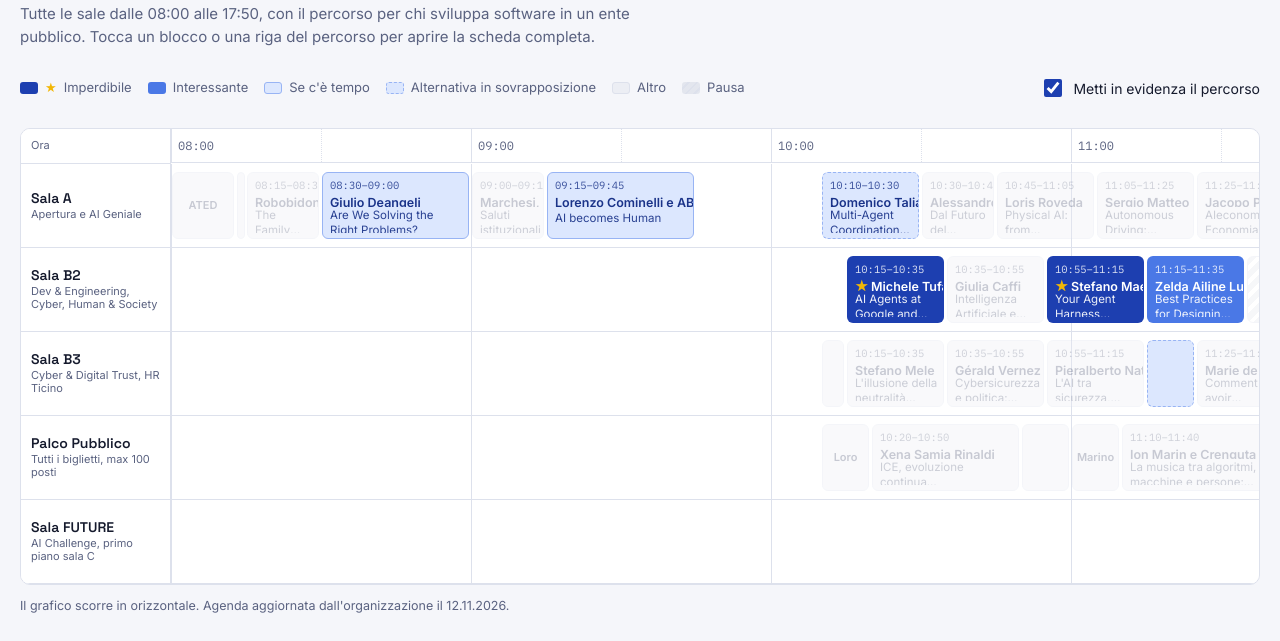
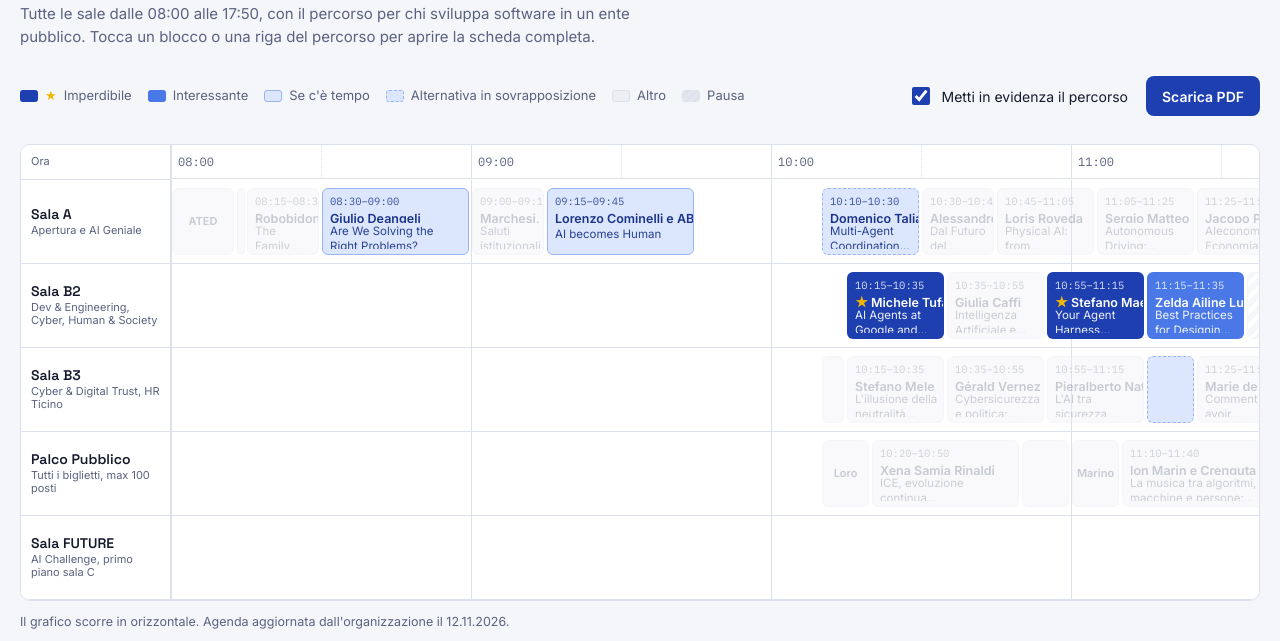
Before and after one commit to Cove89/agenda-festival-ai-2026, a plain HTML site: page index.html in a window 1280 px wide. Shown: the part 109-750 px from the top of the page. Drawn offline with Linux system fonts and the light colour scheme.

Commit message:
Etichette delle sale fisse nello scroll e pulsante Scarica PDF
- Ogni sala è ora una riga flex: l'etichetta sticky resta a sinistra
  durante lo scroll orizzontale (prima era vincolata alla cella di griglia)
- Pulsante "Scarica PDF" che scarica il PDF dell'agenda presente nel repo
- index.html diventa un documento HTML completo per GitHub Pages

Co-Authored-By: Claude Opus 5.5 <noreply@anthropic.com>
Claude-Session: https://claude.ai/code/session_014zBRZ5K4wG9f7b2jB9Ugqq

```diff
--- a/index.html
+++ b/index.html
@@ -1,6 +1,10 @@
-<!doctype html><html><head><meta charset=utf8><meta name=viewport content="width=device-width,initial-scale=1,viewport-fit=cover"><style>:root{color-scheme:light;box-sizing:border-box;padding-top:env(safe-area-inset-top,0px);padding-bottom:env(safe-area-inset-bottom,0px)}html{scroll-padding-top:env(safe-area-inset-top,0px)}body{margin:0;padding:0;font:14px -apple-system,BlinkMacSystemFont,sans-serif;background:#fff;color:#000}img{max-width:100%}[hidden]:not([hidden=until-found i]){display:none!important}</style></head><body>
+<!doctype html>
+<html lang="it">
+<head>
+<meta charset="utf-8">
+<meta name="viewport" content="width=device-width, initial-scale=1, viewport-fit=cover">
+<meta name="description" content="Gantt del programma del Festival AI Lugano, 19 novembre 2026, con il percorso consigliato.">
 <title>Festival AI Lugano 2026</title>
-<meta name="claude:viewport-fit-sides" content="cover">
 <link rel="preconnect" href="https://fonts.googleapis.com">
 <link rel="preconnect" href="https://fonts.gstatic.com" crossorigin>
 <link rel="stylesheet" href="https://fonts.googleapis.com/css2?family=IBM+Plex+Mono:wght@400;500&family=Inter:wght@400;500;600&family=Space+Grotesk:wght@500;600;700&display=swap">
@@ -50,6 +54,7 @@
 
 * { box-sizing: border-box; }
 body {
+  margin: 0;
   background: var(--bg); color: var(--fg);
   font-family: var(--font-b); font-size: 15px; line-height: 1.5;
   padding-left: max(16px, env(safe-area-inset-left, 0px));
@@ -77,11 +82,18 @@ h1 { font-family: var(--font-d); font-weight: 700; font-size: clamp(28px, 4.4vw,
 
 .toggle { display: inline-flex; align-items: center; gap: 8px; font-size: 14px; cursor: pointer; user-select: none; }
 .toggle input { width: 18px; height: 18px; accent-color: var(--must); }
+.actions { display: flex; flex-wrap: wrap; align-items: center; gap: 10px 18px; }
+.dl { display: inline-flex; align-items: center; text-decoration: none; font: inherit; font-size: 14px; font-weight: 600; padding: 9px 16px; min-height: 40px; border-radius: 8px; border: 0; background: var(--must); color: var(--must-fg); cursor: pointer; }
+.dl:hover { filter: brightness(1.08); }
+.dl:focus-visible { outline: 3px solid var(--brand); outline-offset: 2px; }
 
 /* Gantt */
 .gantt { background: var(--surface); border: 1px solid var(--line); border-radius: 10px; overflow-x: auto; overscroll-behavior-x: contain; }
-.grid { display: grid; grid-template-columns: var(--lab) var(--tw); position: relative; }
+.grid { position: relative; width: calc(var(--lab) + var(--tw)); }
+.row { display: flex; }
+.row > .axis, .row > .track { flex: 0 0 var(--tw); width: var(--tw); }
 .lab {
+  flex: 0 0 var(--lab); width: var(--lab);
   position: sticky; left: 0; z-index: 3; background: var(--surface);
   border-right: 1px solid var(--line); border-bottom: 1px solid var(--line);
   padding: 10px; display: flex; flex-direction: column; justify-content: center; gap: 2px;
@@ -207,6 +219,8 @@ dialog#card[open] { display: flex; flex-direction: column; }
 }
 @media (prefers-reduced-motion: reduce) { .blk { transition: none; } .blk:hover { transform: none; } }
 </style>
+</head>
+<body>
 
 <div class="wrap">
   <header>
@@ -224,7 +238,10 @@ dialog#card[open] { display: flex; flex-direction: column; }
       <span><i class="sw other"></i>Altro</span>
       <span><i class="sw brk"></i>Pausa</span>
     </div>
-    <label class="toggle" for="focus"><input type="checkbox" id="focus" checked> Metti in evidenza il percorso</label>
+    <div class="actions">
+      <label class="toggle" for="focus"><input type="checkbox" id="focus" checked> Metti in evidenza il percorso</label>
+      <a class="dl" id="dl" href="Festival%20AI%202026%20Lugano%20agenda%20e%20percorso%20consigliato.pdf" download="Festival AI 2026 Lugano agenda e percorso consigliato.pdf">Scarica PDF</a>
+    </div>
   </div>
 
   <div class="gantt" id="gantt" role="region" aria-label="Programma per sala e orario" tabindex="0"></div>
@@ -398,14 +415,14 @@ function build() {
   const tw = (DAY1 - DAY0) * px;
   gantt.style.setProperty("--px", px + "px");
   let h = `<div class="grid" style="--lab:${lab}px;--tw:${tw}px">`;
-  h += `<div class="lab"><small>Ora</small></div><div class="axis">`;
+  h += `<div class="row"><div class="lab"><small>Ora</small></div><div class="axis">`;
   for (let m = DAY0; m <= DAY1; m += 30) {
     const half = m % 60 !== 0;
     h += `<div class="tick${half ? " half" : ""}" style="left:${(m - DAY0) * px}px">${half ? "" : `<span>${String(m / 60).padStart(2, "0")}:00</span>`}</div>`;
   }
-  h += `</div>`;
+  h += `</div></div>`;
   for (const L of LANES) {
-    h += `<div class="lab"><b>${L.name}</b><small>${L.sub}</small></div><div class="track">`;
+    h += `<div class="row"><div class="lab"><b>${L.name}</b><small>${L.sub}</small></div><div class="track">`;
     for (const s of S.filter(x => x.lane === L.id)) {
       const a = min(s.start), b = min(s.end);
       const w = (b - a) * px - 3;
@@ -425,7 +442,7 @@ function build() {
       }
       h += `</${tag}>`;
     }
-    h += `</div>`;
+    h += `</div></div>`;
   }
   h += `</div>`;
   gantt.innerHTML = h;
@@ -519,5 +536,5 @@ window.addEventListener("resize", () => {
 build(); buildRoute();
 if (window.innerWidth < 640) gantt.scrollLeft = (10 * 60 - DAY0) * 4 - 8;
 </script>
-
-</body></html>
+</body>
+</html>
```
